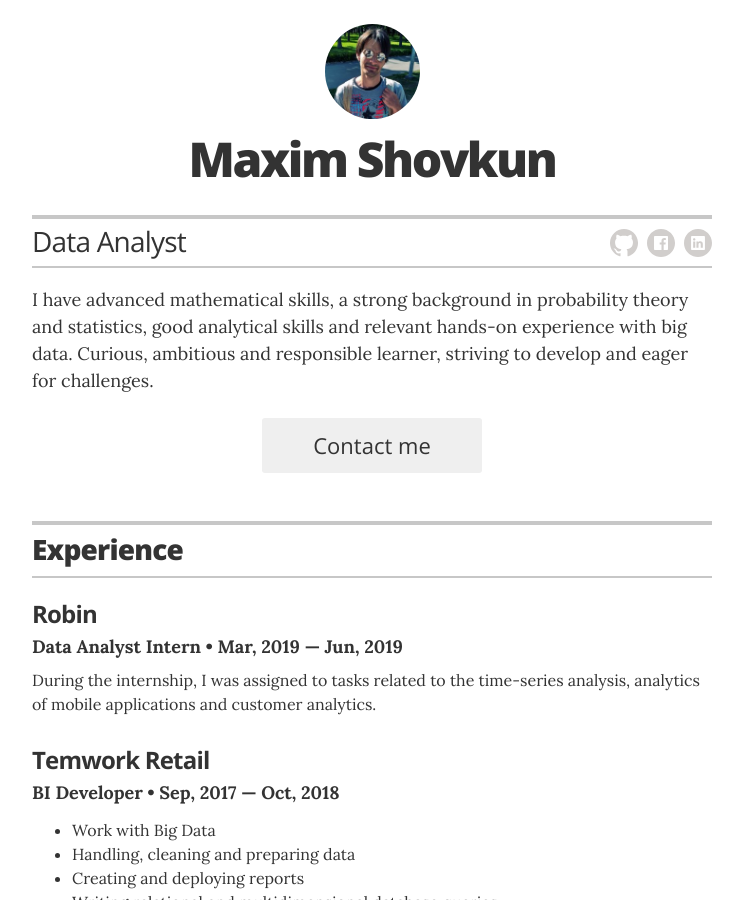
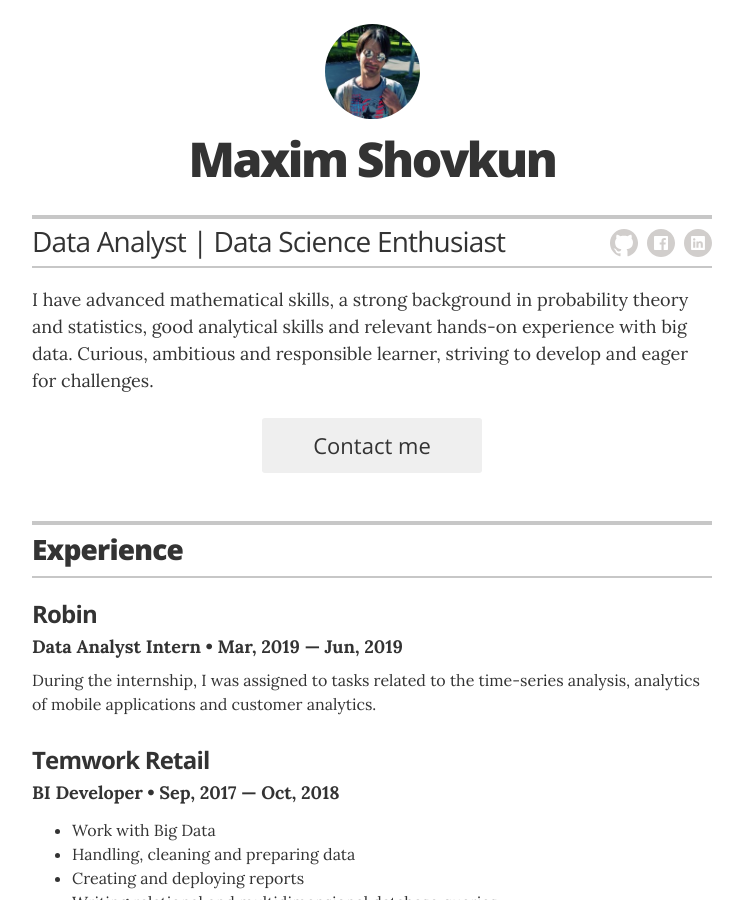
Before and after one commit to unidentified-user/resume, a Jekyll site: the page built from index.html, in a window 1280 px wide and 900 px high. Shown: the whole window, without its empty margins (268-1011 px from the left). Built offline with Jekyll 4.4.1, drawn with Linux system fonts in a browser that asks for light colours.

Commit message:
updated header-title

```diff
--- a/_config.yml
+++ b/_config.yml
@@ -11,7 +11,7 @@ sass:
 # Resume settings
 resume_avatar:                  "true"
 resume_name:                    "Maxim Shovkun"
-resume_title:                   "Data Analyst"
+resume_title:                   "Data Analyst | Data Science Enthusiast"
 
 # used for the contact button in _layouts/resume.html
 resume_contact_email:           "maximshovkun95@gmail.com"
```
